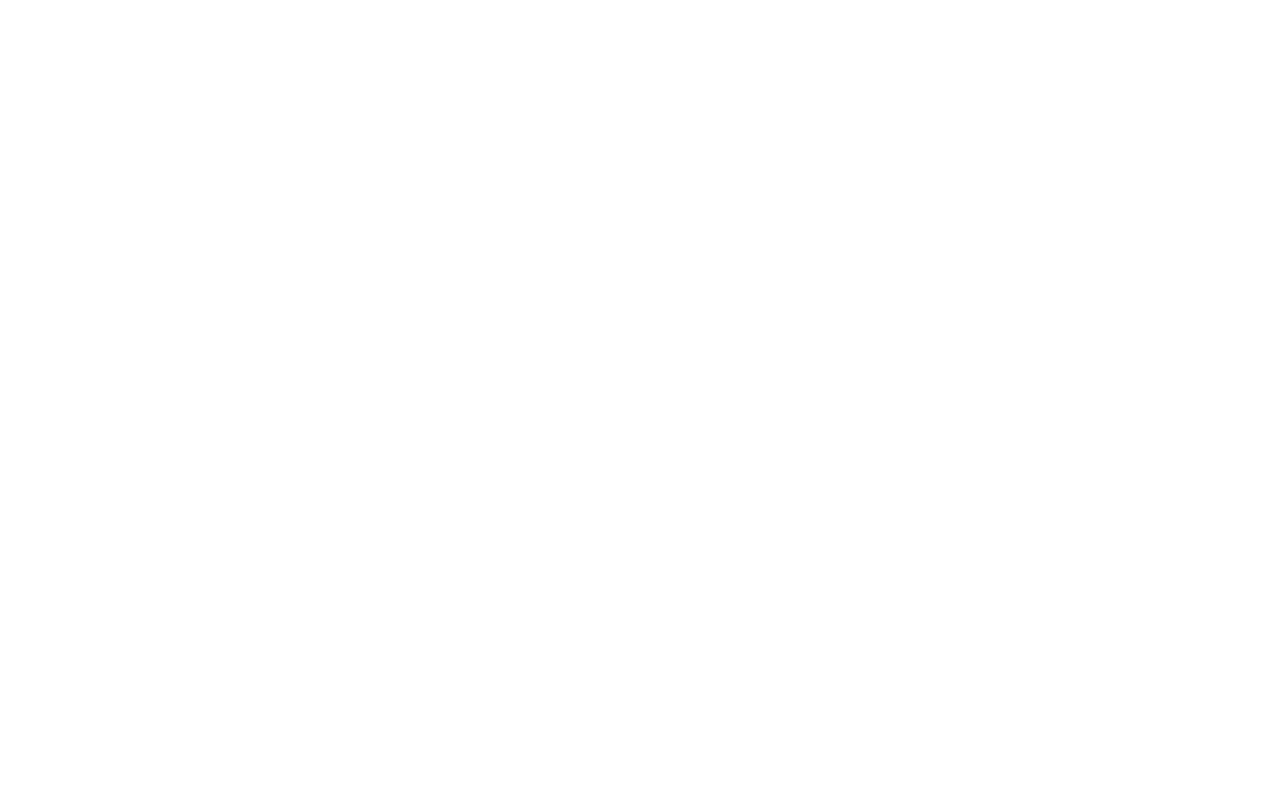
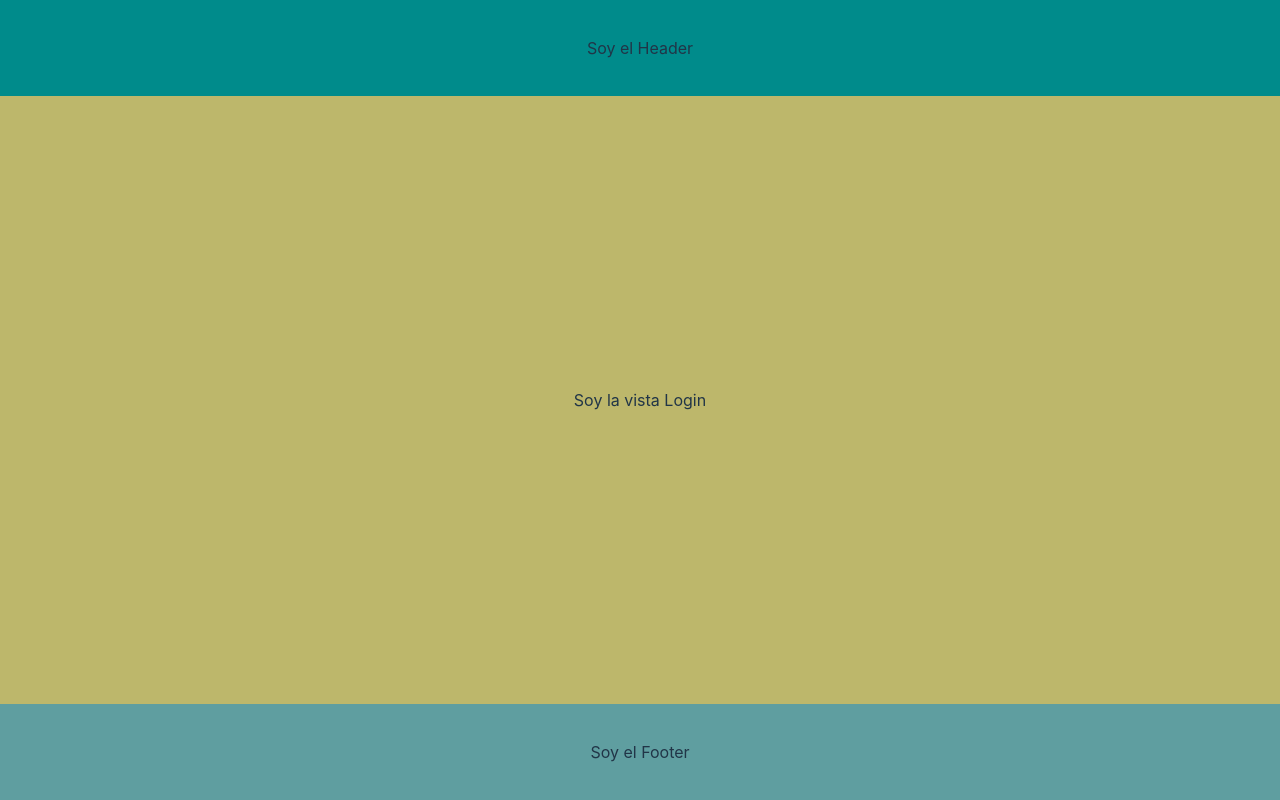
Before and after one commit to ariusvi/react_tattoostudio, a React (Vite) app: page /login in a window 1280 px wide. Built offline with nearby package versions, Linux system fonts and the light colour scheme.

Commit message:
feat: enrouted part created (Home, Login, Register views) and header&footer created

```diff
--- a/src/App.jsx
+++ b/src/App.jsx
@@ -1,13 +1,18 @@
 import { useState } from 'react'
 
 import './App.css'
+import { Header } from './Common/Header/Header'
+import { Body } from './pages/body/Body'
+import { Footer } from './Common/Footer/Footer'
 
 function App() {
   const [count, setCount] = useState(0)
 
   return (
     <>
-
+      <Header />
+      <Body />
+      <Footer />
     </>
   )
 }
--- a/src/Common/Footer/Footer.css
+++ b/src/Common/Footer/Footer.css
@@ -0,0 +1,11 @@
+.footerDesign {
+    height: 12vh;
+    width: 100vw;
+
+    background-color:cadetblue;
+
+    display: flex;
+    flex-direction: column;
+    justify-content: center;
+    align-items: center;
+}
--- a/src/Common/Footer/Footer.jsx
+++ b/src/Common/Footer/Footer.jsx
@@ -0,0 +1,12 @@
+import './Footer.css'
+
+export const Footer = () => {
+
+    return (
+
+        <div className='footerDesign'>
+            Soy el Footer
+        </div>
+
+    )
+}
--- a/src/Common/Header/Header.css
+++ b/src/Common/Header/Header.css
@@ -0,0 +1,11 @@
+.headerDesign {
+    height: 12vh;
+    width: 100vw;
+
+    background-color:darkcyan;
+
+    display: flex;
+    flex-direction: column;
+    justify-content: center;
+    align-items: center;
+}
--- a/src/Common/Header/Header.jsx
+++ b/src/Common/Header/Header.jsx
@@ -0,0 +1,12 @@
+import './Header.css'
+
+export const Header = () => {
+
+    return (
+
+        <div className='headerDesign'>
+            Soy el Header
+        </div>
+
+    )
+}
--- a/src/pages/Home/Home.css
+++ b/src/pages/Home/Home.css
@@ -0,0 +1,11 @@
+.homeDesign {
+    height: 76vh;
+    width: 100vw;
+
+    background-color: bisque;
+
+    display: flex;
+    flex-direction: column;
+    justify-content: center;
+    align-items: center;
+}
--- a/src/pages/Home/Home.jsx
+++ b/src/pages/Home/Home.jsx
@@ -3,7 +3,7 @@ import './Home.css'
 export const Home = () => {
 
     return (
-        <div>
+        <div className='homeDesign'>
             Soy la vista Home
         </div>
     )
--- a/src/pages/Login/Login.css
+++ b/src/pages/Login/Login.css
@@ -0,0 +1,11 @@
+.loginDesign {
+    height: 76vh;
+    width: 100vw;
+
+    background-color:darkkhaki;
+
+    display: flex;
+    flex-direction: column;
+    justify-content: center;
+    align-items: center;
+}
--- a/src/pages/Login/Login.jsx
+++ b/src/pages/Login/Login.jsx
@@ -0,0 +1,10 @@
+import './Login.css'
+
+export const Login = () => {
+
+    return (
+        <div className='loginDesign'>
+            Soy la vista Login
+        </div>
+    )
+}
--- a/src/pages/Register/Register.css
+++ b/src/pages/Register/Register.css
@@ -0,0 +1,11 @@
+.registerDesign {
+    height: 76vh;
+    width: 100vw;
+
+    background-color: cornflowerblue;
+
+    display: flex;
+    flex-direction: column;
+    justify-content: center;
+    align-items: center;
+}
--- a/src/pages/Register/Register.jsx
+++ b/src/pages/Register/Register.jsx
@@ -0,0 +1,10 @@
+import './Register.css'
+
+export const Register = () => {
+
+    return (
+        <div className='registerDesign'>
+            Soy la vista Register
+        </div>
+    )
+}
--- a/src/pages/body/Body.jsx
+++ b/src/pages/body/Body.jsx
@@ -1,10 +1,16 @@
 import { Routes, Route } from "react-router-dom";
 import './Body.css'
+import { Home } from "../Home/Home";
+import { Register } from "../Register/Register";
+import { Login } from "../Login/Login";
 
 export const Body = () => {
     return (
         <Routes>
             {/* aqui iran las vistas*/}
+            <Route path="/" element={<Home/>} />
+            <Route path="/register" element={<Register/>} />
+            <Route path="/login" element={<Login/>} />
         </Routes>
     )
 }
```
